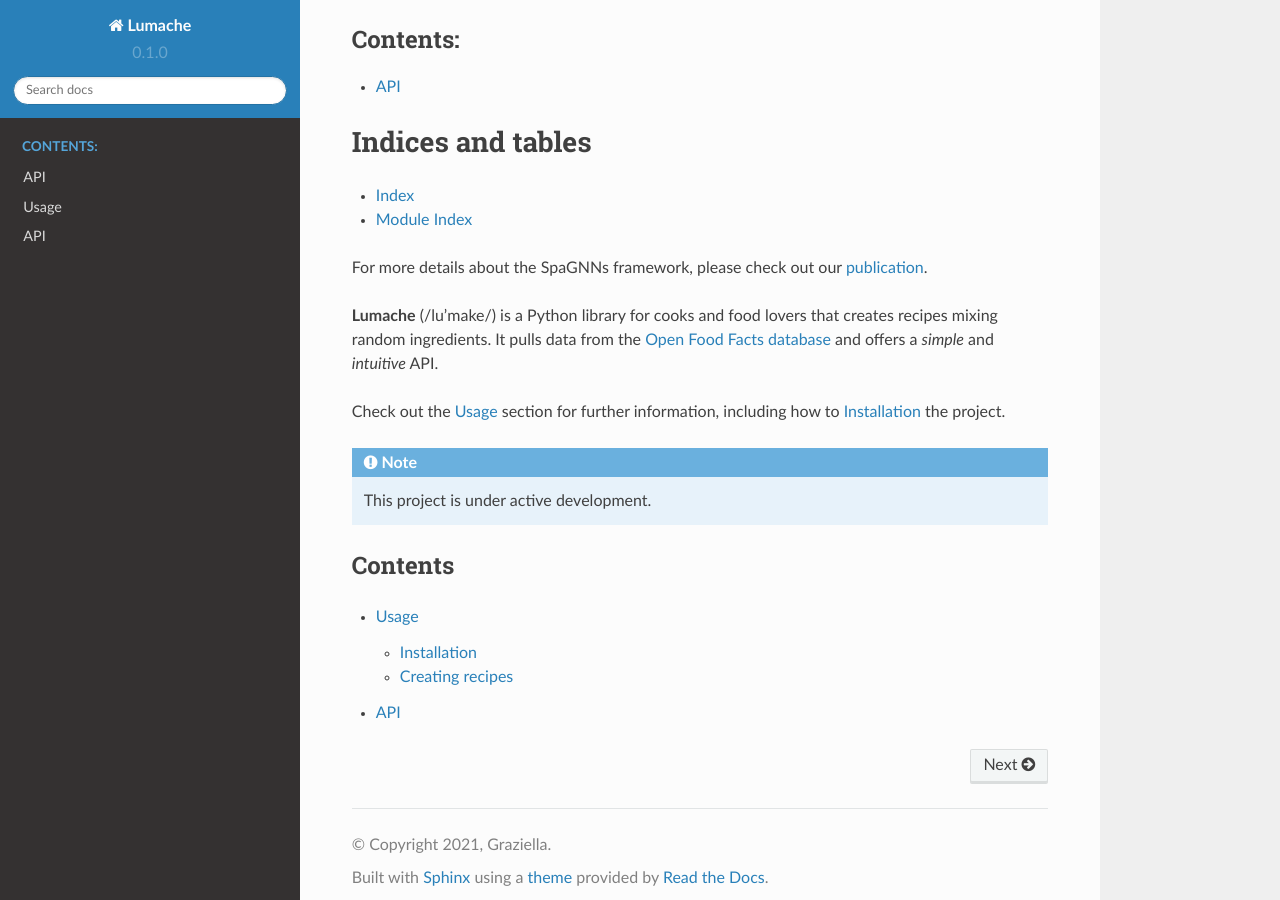
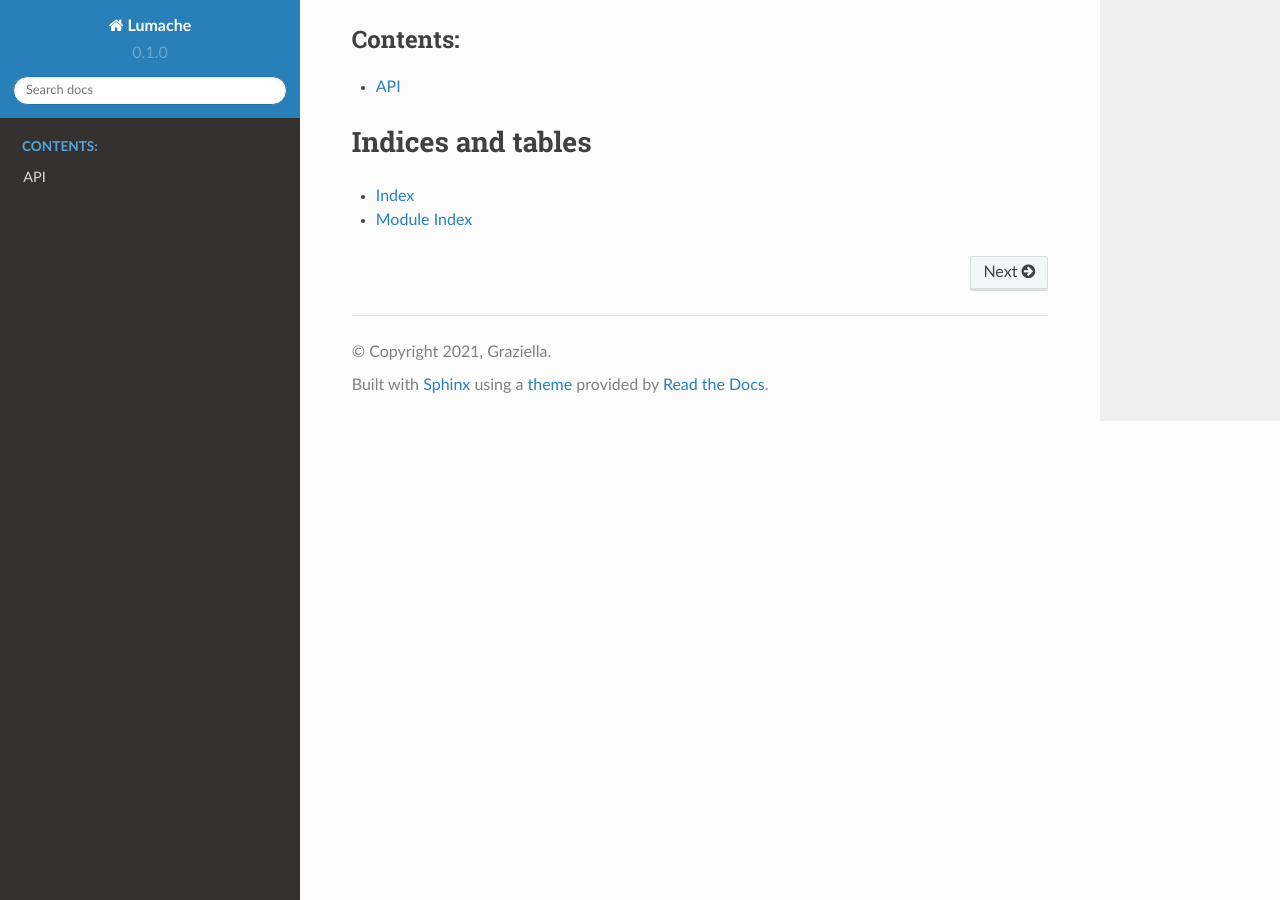
Before and after one commit to EsdenRun/DIRAC-test, a Sphinx documentation site: the page built from docs/source/index.rst, in a window 1280 px wide and 900 px high, scrolled down 494 px. Built offline with Sphinx 7.4.7 and the Read the Docs theme 2.0.0, drawn with Linux system fonts in a browser that asks for light colours; pages that are not in the unit, such as notebooks, are missing from menus.

Commit message:
Update index.rst

```diff
--- a/docs/source/index.rst
+++ b/docs/source/index.rst
@@ -26,37 +26,3 @@ Indices and tables
 
 * :ref:`genindex`
 * :ref:`modindex`
-
-
-
-
-
-
-
-
-
-
-
-
-For more details about the SpaGNNs framework, please check out our `publication <https://doi.org/10.1038/s41587-022-01284-4>`__.
-
-
-**Lumache** (/lu'make/) is a Python library for cooks and food lovers
-that creates recipes mixing random ingredients.
-It pulls data from the `Open Food Facts database <https://world.openfoodfacts.org/>`_
-and offers a *simple* and *intuitive* API.
-
-Check out the :doc:`usage` section for further information, including
-how to :ref:`installation` the project.
-
-.. note::
-
-   This project is under active development.
-
-Contents
---------
-
-.. toctree::
-
-   usage
-   api
```
